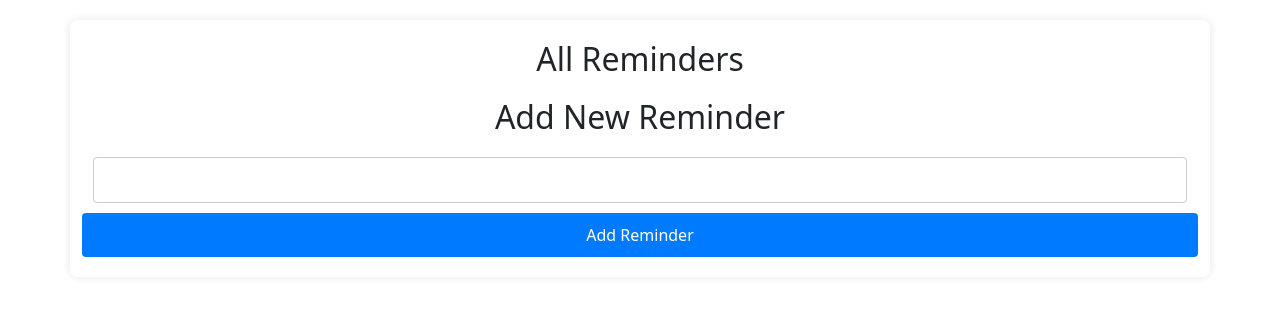
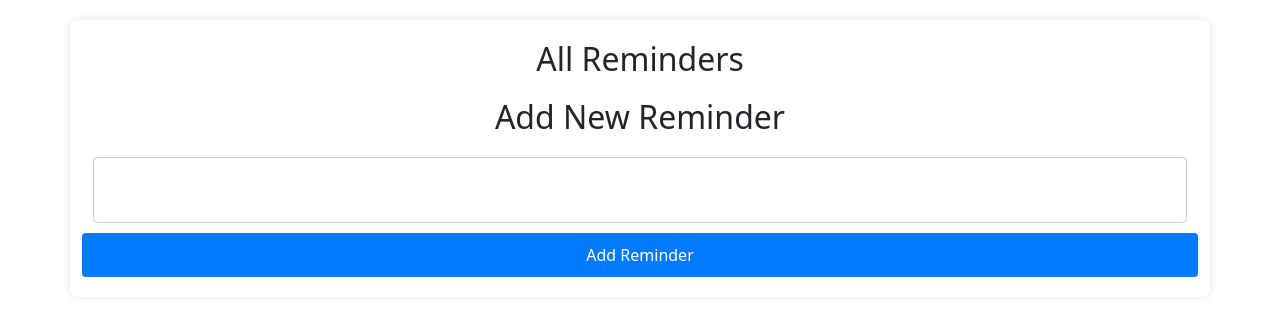
Before and after one commit to x7Hope7x/cosc-4806-4, a PHP site: page /reminders in a window 1280 px wide. Shown: the part 136-452 px from the top of the page. Run offline with PHP 8.4, Linux system fonts and the light colour scheme; the visitor is signed in with stand-in values (Sample User, id 1); data that the repository does not hold is empty.

Commit message:
Visual Update
visual Changes

```diff
--- a/app/views/home/index.php
+++ b/app/views/home/index.php
@@ -32,7 +32,7 @@
                 font-size: 16px;
             }
             .welcome-container a {
-                color: #007BFF;
+                color: #007BFE;
                 text-decoration: none;
             }
             .welcome-container a:hover {
--- a/app/views/reminders/index.php
+++ b/app/views/reminders/index.php
@@ -77,7 +77,7 @@
         }
         .add-reminder input[type="text"] {
             width: calc(100% - 22px);
-            padding: 10px;
+            padding: 20px;
             margin-bottom: 10px;
             border: 1px solid #ccc;
             border-radius: 4px;
```
